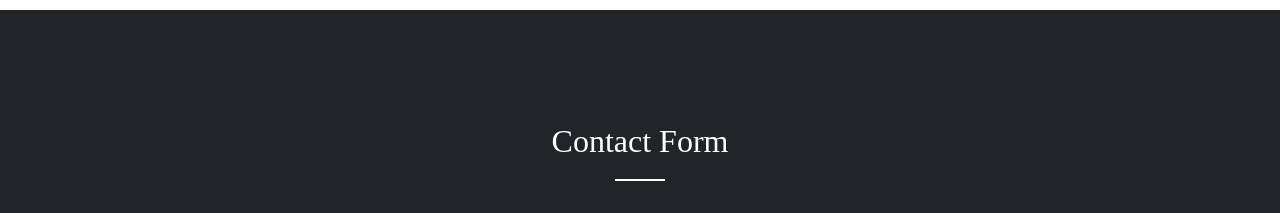
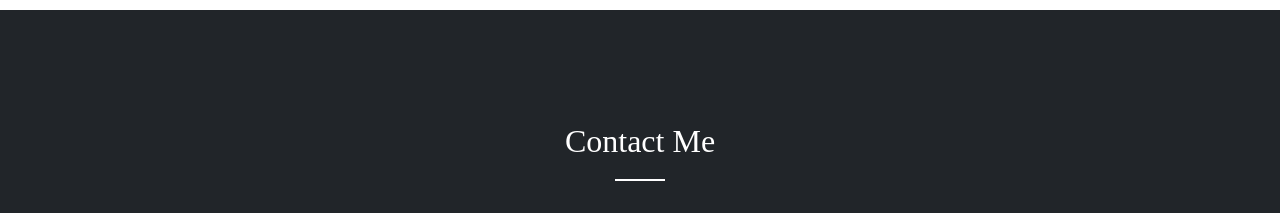
Before and after one commit to zeel99/MyPortfolio, a plain HTML site: page index.html in a window 1280 px wide. Shown: the part 5240-5453 px from the top of the page. Drawn offline with nearby package versions, Linux system fonts and the light colour scheme; files that its build step writes are made by us from their sources; a web font is replaced by a local one.

Commit message:
Update index.html

```diff
--- a/index.html
+++ b/index.html
@@ -403,7 +403,7 @@
       <div class="container">
         <div class="row">
           <div class="col-12 mb-5 position-relative">
-            <h2  class="section-title text-center mb-5"><span style="color: white;"> Contact Form </span> </h2>
+            <h2  class="section-title text-center mb-5"><span style="color: white;"> Contact Me </span> </h2>
           </div>
         </div>
 
```
